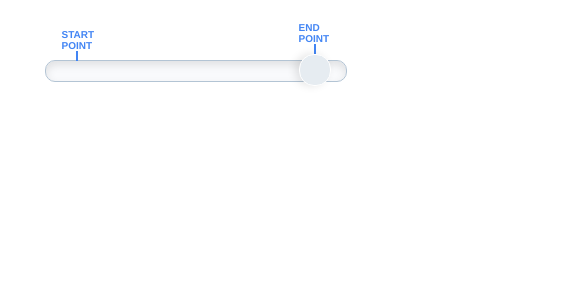
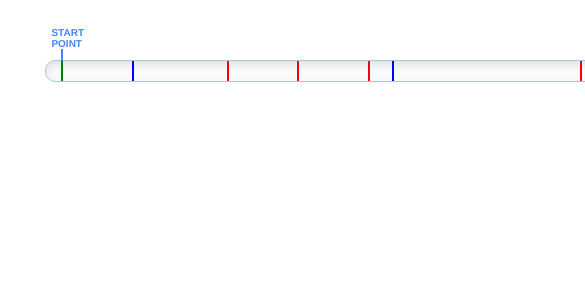
Before and after one commit to adnan-sahin/vue-custom-slider, a Vue app: page / in a window 390 px wide. Shown: the top 300 px of the page, 585 px wide, since content can reach past the window. Built offline with nearby package versions, Linux system fonts and the light colour scheme.

Commit message:
* location and styling of slider breakpoints are implemented

```diff
--- a/src/App.vue
+++ b/src/App.vue
@@ -1,6 +1,6 @@
 <template>
   <div id="app">
-    <VueCustomSlider />
+    <VueCustomSlider :sliderWidth="800" />
   </div>
 </template>
 
--- a/src/components/VueCustomSlider.vue
+++ b/src/components/VueCustomSlider.vue
@@ -1,12 +1,26 @@
 <template>
   <div>
-    <div class="custom-slider">
-      <div class="start-point">
+    <div class="custom-slider" :style="{ width: sliderWidth + 'px' }">
+      <div class="start-point" :style="{ left: startPointLeft + 'px' }">
         <div class="start-point__text">START POINT</div>
       </div>
-
-      <div class="thumb"></div>
-      <div class="end-point">
+      <div
+        v-for="(item, index) in sliderData"
+        :key="index"
+        :style="{
+          left: leftEventWidth(item.date) + 'px',
+          background: item.color,
+        }"
+        class="break-point"
+      ></div>
+      <div
+        class="thumb"
+        :style="{ left: sliderWidth - 3 * startPointLeft + 'px' }"
+      ></div>
+      <div
+        class="end-point"
+        :style="{ left: sliderWidth - 2 * startPointLeft + 'px' }"
+      >
         <div class="end-point__text">END POINT</div>
       </div>
     </div>
@@ -14,12 +28,113 @@
 </template>
 
 <script>
-export default {};
+import moment from 'moment';
+export default {
+  props: {
+    sliderWidth: {
+      type: Number,
+      required: true,
+    },
+  },
+  data() {
+    return {
+      startPointLeft: 15,
+      sliderData: [
+        {
+          date: moment().add(-32, 'hours'),
+          eventType: 'startPoint',
+          color: 'green',
+        },
+        {
+          date: moment().add(-29, 'hours'),
+          eventType: 'update',
+          color: 'blue',
+        },
+        {
+          date: moment().add(-25, 'hours'),
+          eventType: 'allocation',
+          color: 'red',
+        },
+        {
+          date: moment().add(-22, 'hours'),
+          eventType: 'allocation',
+          color: 'red',
+        },
+        {
+          date: moment().add(-19, 'hours'),
+          eventType: 'allocation',
+          color: 'red',
+        },
+        {
+          date: moment().add(-18, 'hours'),
+          eventType: 'update',
+          color: 'blue',
+        },
+        {
+          date: moment().add(-10, 'hours'),
+          eventType: 'allocation',
+          color: 'red',
+        },
+        {
+          date: moment().add(-8, 'hours'),
+          eventType: 'system',
+          color: 'purple',
+        },
+        {
+          date: moment().add(-7, 'hours'),
+          eventType: 'update',
+          color: 'blue',
+        },
+        {
+          date: moment().add(-5, 'hours'),
+          eventType: 'allocation',
+          color: 'red',
+        },
+        {
+          date: moment().add(-4, 'hours'),
+          eventType: 'update',
+          color: 'blue',
+        },
+        {
+          date: moment().add(-2, 'hours'),
+          eventType: 'allocation',
+          color: 'red',
+        },
+        {
+          date: moment().add(-1, 'hours'),
+          eventType: 'update',
+          color: 'blue',
+        },
+        {
+          date: moment(),
+          eventType: 'allocation',
+          color: 'red',
+        },
+      ],
+    };
+  },
+  methods: {
+    leftEventWidth(date) {
+      let duration = moment().diff(date);
+      let width =
+        (duration / this.maxDiffDuration) *
+        (this.sliderWidth - 3 * this.startPointLeft);
+      return this.sliderWidth - 2 * this.startPointLeft - width;
+    },
+  },
+  computed: {
+    maxDiffDuration() {
+      return moment().diff(this.sliderData[0].date);
+    },
+    sliderDataLength() {
+      return this.sliderData.length;
+    },
+  },
+};
 </script>
 
 <style lang="scss" scoped>
 .custom-slider {
-  width: 100%;
   border-radius: 10px;
   border: 1px solid #b3c4d4;
   height: 20px;
@@ -27,18 +142,23 @@ export default {};
   box-shadow: inset 0 4px 8px 0 rgba(0, 0, 0, 0.1);
   z-index: 1;
   position: relative;
+  .break-point {
+    height: 20px;
+    width: 2px;
+    position: absolute;
+    cursor: pointer;
+  }
 }
 .start-point {
-  height: 10px;
+  height: 12px;
   width: 2px;
   position: absolute;
-  left: calc(5% + 15px);
   bottom: 20px;
   background: #4285f4;
   &__text {
     position: relative;
+    left: -10px;
     bottom: 22px;
-    left: calc(5% - 15px);
     text-align: center;
     color: #4285f4;
     font-size: 10px;
@@ -46,16 +166,15 @@ export default {};
   }
 }
 .end-point {
-  height: 10px;
+  height: 12px;
   width: 2px;
   position: absolute;
-  right: calc(5% + 15px);
-  bottom: 27px;
+  bottom: 20px;
   background: #4285f4;
   &__text {
     position: relative;
+    left: -10px;
     bottom: 22px;
-    right: calc(5% + 15px);
     text-align: center;
     color: #4285f4;
     font-size: 10px;
@@ -65,7 +184,6 @@ export default {};
 .thumb {
   z-index: 2;
   position: absolute;
-  right: 5%;
   top: -7px;
   width: 30px;
   height: 30px;
```
Also changed, not shown: package.json (+1 -14 lines), .eslintrc.js (added), 1 other file (tests, documents, lock files or other folders).
